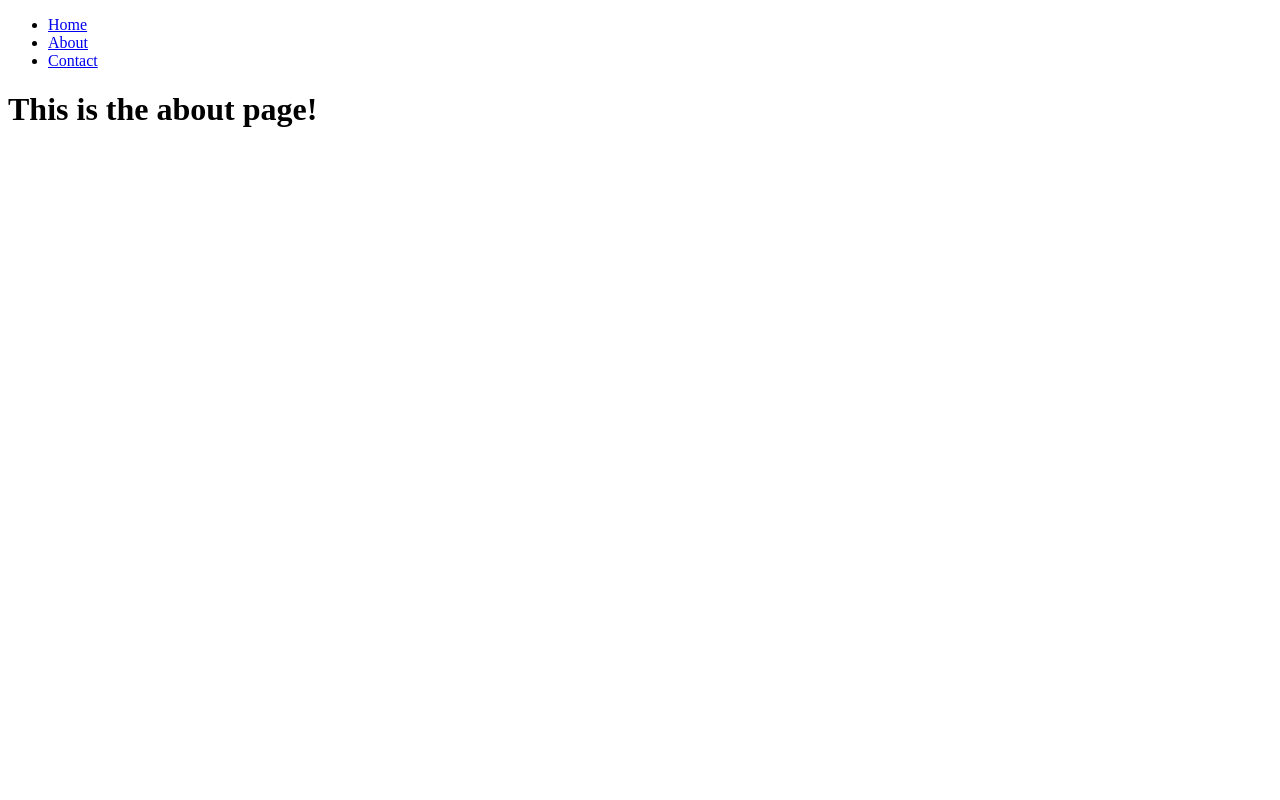
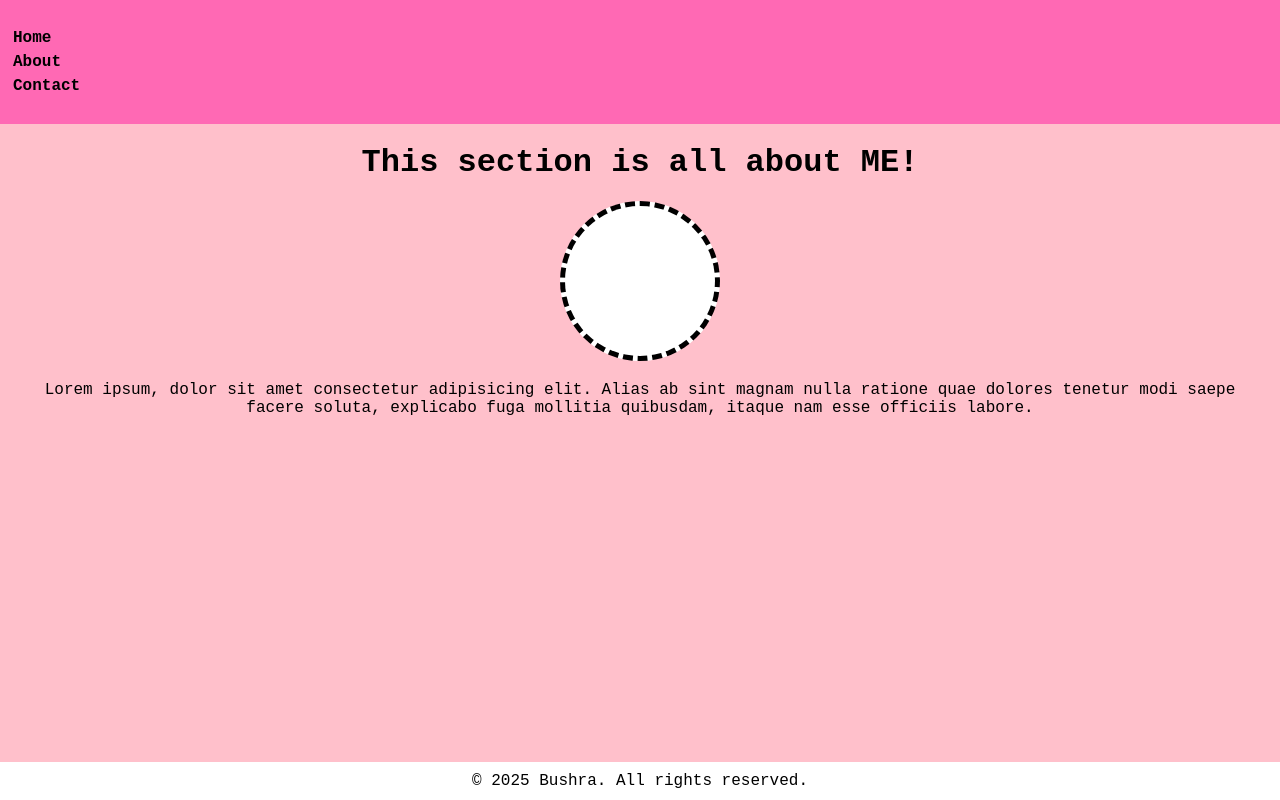
Before and after one commit to tremendoustruth/Portfolio, a plain HTML site: page about.html in a window 1280 px wide. Drawn offline with Linux system fonts and the light colour scheme.

Commit message:
Applying Styles and The Box Model: Levels 1-5

```diff
--- a/about.html
+++ b/about.html
@@ -7,18 +7,26 @@
     <link rel="stylesheet" href="css/styles.css">
 </head>
 <body>
-    <header>
+<div class="page-container">
+    <header class="menu">
         <nav>
-            <ul>
-                <li><a href="index.html">Home</a></li>
-                <li><a href="about.html">About</a></li>
-                <li><a href="contact.html">Contact</a></li>
+            <ul style="list-style: none; padding: 10px;">
+                <li><a class="menu-link" href="index.html">Home</a></li>
+                <li><a class="menu-link" href="about.html">About</a></li>
+                <li><a class="menu-link" href="contact.html">Contact</a></li>
             </ul>
         </nav>
     </header>
     <main>
-        <h1>This is the about page!</h1>
+        <h1>This section is all about ME!</h1>
+        <div class="profile-pic"></div>
+        <p>Lorem ipsum, dolor sit amet consectetur adipisicing elit. Alias ab sint magnam nulla ratione quae dolores tenetur modi saepe facere soluta, explicabo fuga mollitia quibusdam, itaque nam esse officiis labore.</p>
+
     </main>
     <script src="js/script.js"></script>
+    <footer>
+        <p>&copy; 2025 Bushra. All rights reserved.</p>
+    </footer>
+</div>
 </body>
 </html>
--- a/css/styles.css
+++ b/css/styles.css
@@ -0,0 +1,65 @@
+html, body {
+    background-color: pink;
+    font-family: 'Courier New', Courier, monospace;
+    color: black;
+    height: 100%;
+    margin: 0;
+}
+
+.menu {
+    background-color: #FF69B4;
+}
+
+.menu li {
+    padding: 3px;
+}
+
+.menu-link {
+    color: black;
+    text-decoration: none;
+    font-weight: bold;
+}
+
+.menu li:hover {
+    background-color: white;
+}
+
+footer {
+    background-color: white;
+    text-align: center;
+}
+
+.page-container {
+  display: flex;
+  flex-direction: column;
+  min-height: 100vh;
+}
+
+main {
+  flex: 1;
+  margin: 10px;
+}
+
+h1, p {
+    margin: 10px;
+    text-align: center;
+}
+
+.profile-pic {
+    height: 150px;
+    width: 150px;
+    border-radius: 50%;
+    background-color: white;
+    border: 5px dashed black;
+    display: block;
+    margin: 20px auto;
+}
+
+/* Experiment with color pallette
+Role	        Color	                    Use case
+Primary	        #FF69B4 (Hot Pink)	        Navigation bar, headings, key highlights
+Secondary	    #FFC0CB (Light Pink)	    Hover states, buttons, subtle accents
+Accent	        #00CED1 (Dark Turquoise)	Links, call-to-action elements
+Neutral Light	#F5F5F5 (Very Light Gray)	Page background, containers
+Neutral Dark	#333333 (Dark Gray)	        Body text for readability
+*/
```
Also changed, not shown: contact.html (+10 -5 lines), index.html (+17 -5 lines), 1 other file.
